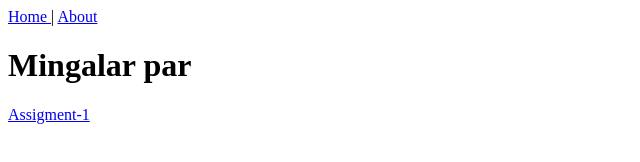
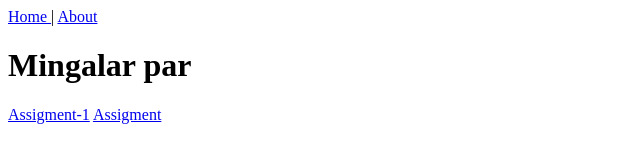
Before and after one commit to aunghtetk/aunghtetk.github.io, a plain HTML site: page index.html in a window 1280 px wide. Shown: the whole page, without its empty margins (0-640 px from the left). Drawn offline with Linux system fonts and the light colour scheme.

Commit message:
assigment

```diff
--- a/index.html
+++ b/index.html
@@ -11,6 +11,6 @@
     <a href="about.html">About</a>
     <h1> Mingalar par </h1>
     <a href="a1/index.html">Assigment-1</a>
-    <a href="HTML/link/Index.html"></a>
+    <a href="HTML/link/Index.html">Assigment</a>
 </body>
 </html>
```
